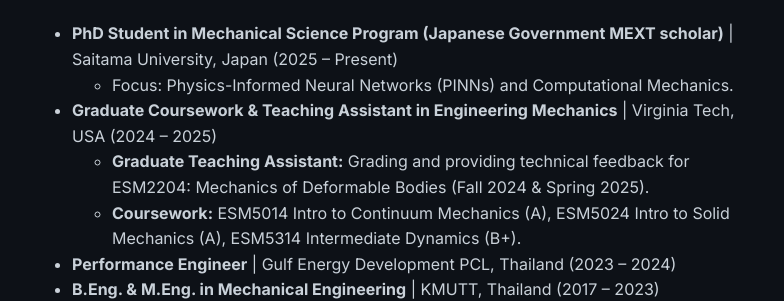
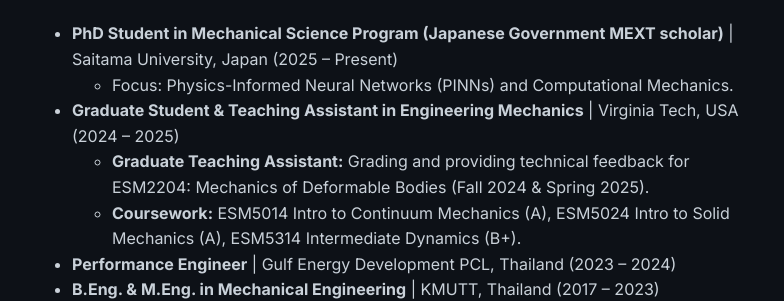
Before and after one commit to thonnh/thonnh.github.io, a Jekyll site: the page built from index.md, in a window 1280 px wide. Shown: the part 1625-1926 px from the top of the page, without its empty margins (248-1032 px from the left). Built offline with Jekyll 4.4.1, drawn with Linux system fonts in a browser that asks for light colours.

Commit message:
Update index.md

```diff
--- a/index.md
+++ b/index.md
@@ -42,7 +42,7 @@
 * **PhD Student in Mechanical Science Program (Japanese Government MEXT scholar)** \| Saitama University, Japan (2025 – Present)
   * Focus: Physics-Informed Neural Networks (PINNs) and Computational Mechanics.
 
-* **Graduate Coursework & Teaching Assistant in Engineering Mechanics** \| Virginia Tech, USA (2024 – 2025)
+* **Graduate Student & Teaching Assistant in Engineering Mechanics** \| Virginia Tech, USA (2024 – 2025)
   * **Graduate Teaching Assistant:** Grading and providing technical feedback for ESM2204: Mechanics of Deformable Bodies (Fall 2024 & Spring 2025).
   * **Coursework:** ESM5014 Intro to Continuum Mechanics (A), ESM5024 Intro to Solid Mechanics (A), ESM5314 Intermediate Dynamics (B+).
 
```
